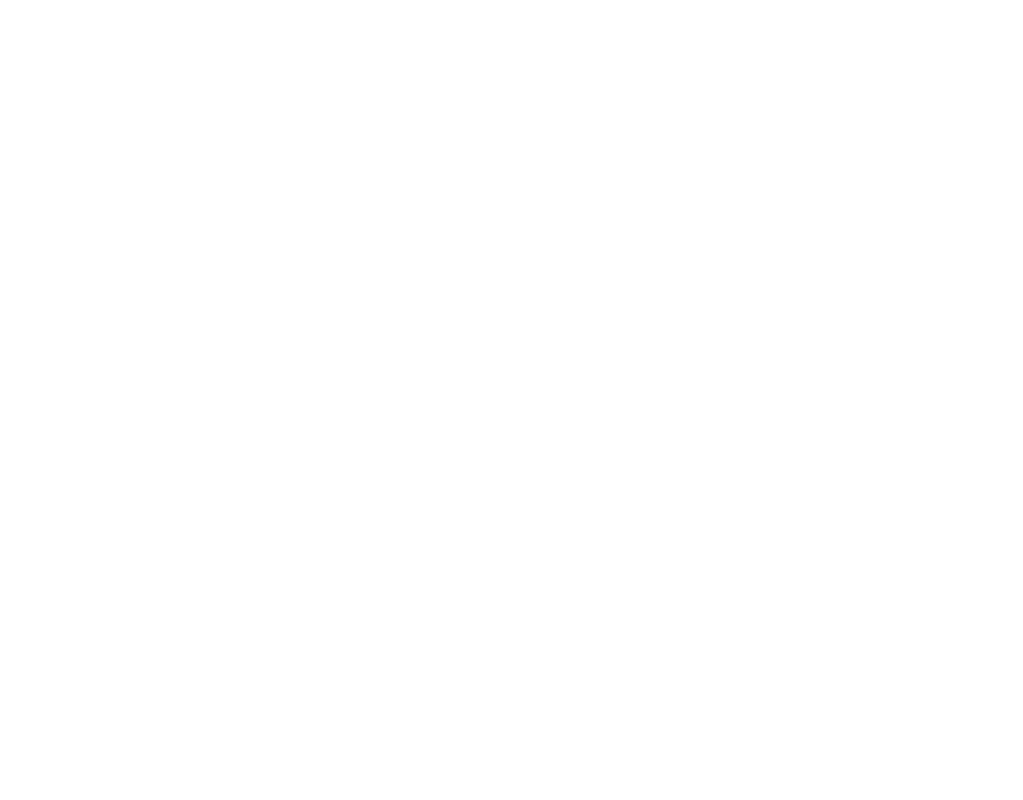
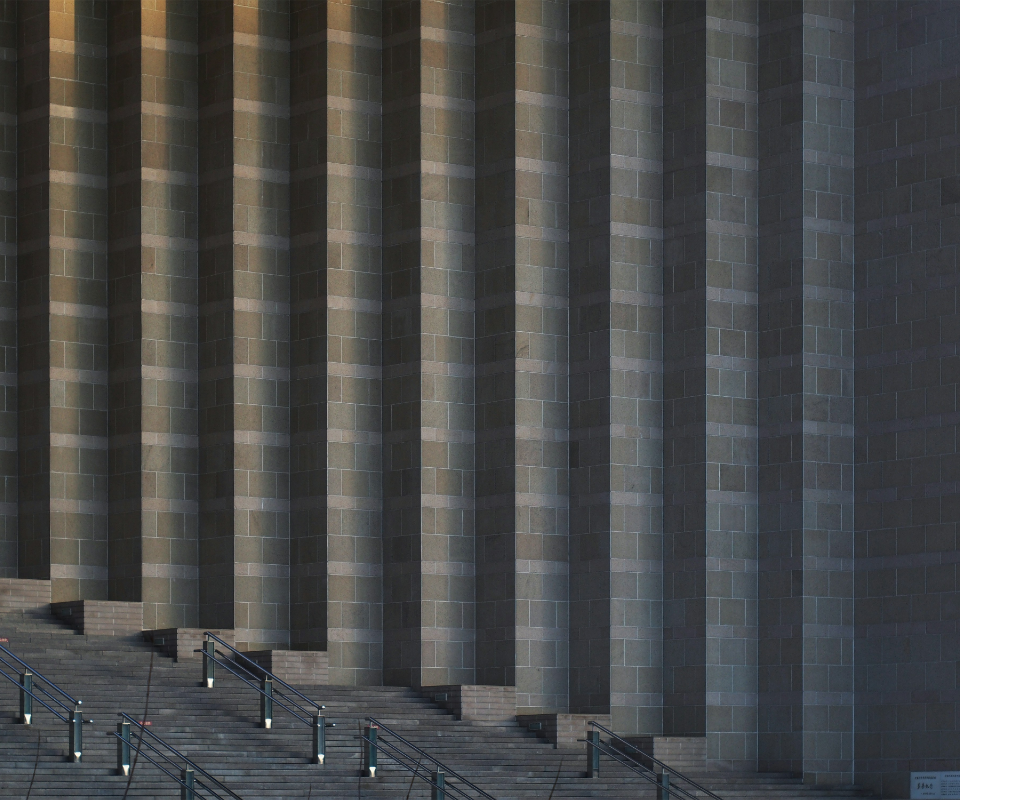
Before and after one commit to VitorCdSouza/camisetas-roma, a React (Create React App) app: page / in a window 1280 px wide. Shown: the whole page, without its empty margins (0-1023 px from the left). Built offline with nearby package versions, Linux system fonts and the light colour scheme; the HTML template or start-up script is replaced by a standard one.

Commit message:
dividing screen for img and future form

```diff
--- a/src/App.js
+++ b/src/App.js
@@ -1,7 +1,21 @@
+import React from "react";
+import background from "./assets/flanker-lee-naeD-4ShjG0-unsplash.jpg";
+import Login from "./components/Login";
+
 function App() {
   return (
-    <div className="flex container">
+    <div className="flex h-screen">
+      {/* bg at left */}
+      <div
+        className="basis-9/12 h-full bg-cover bg-center"
+        style={{ backgroundImage: `url(${background})` }}
+      >
+      </div>
 
+      {/* login at right */}
+      <div className="basis-3/12 flex items-center justify-center bg-white">
+        <Login />
+      </div>
     </div>
   );
 }
--- /dev/null
+++ b/src/components/Login.js
@@ -0,0 +1,9 @@
+const Login = () => {
+    return (
+        <div className="w-full max-w-md p-8 space-y-6">
+
+        </div>
+    );
+};
+
+export default Login;
```
Also changed, not shown: src/assets/flanker-lee-naeD-4ShjG0-unsplash.jpg (added).
